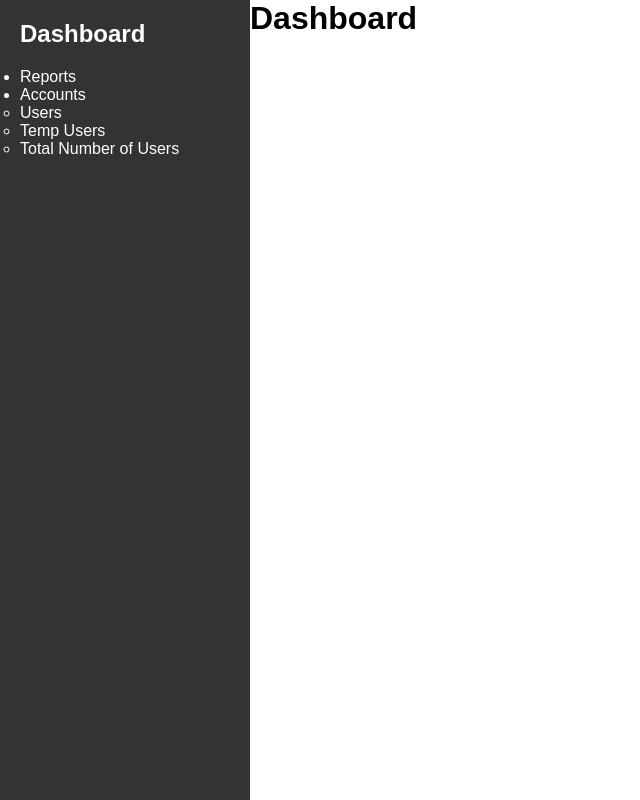
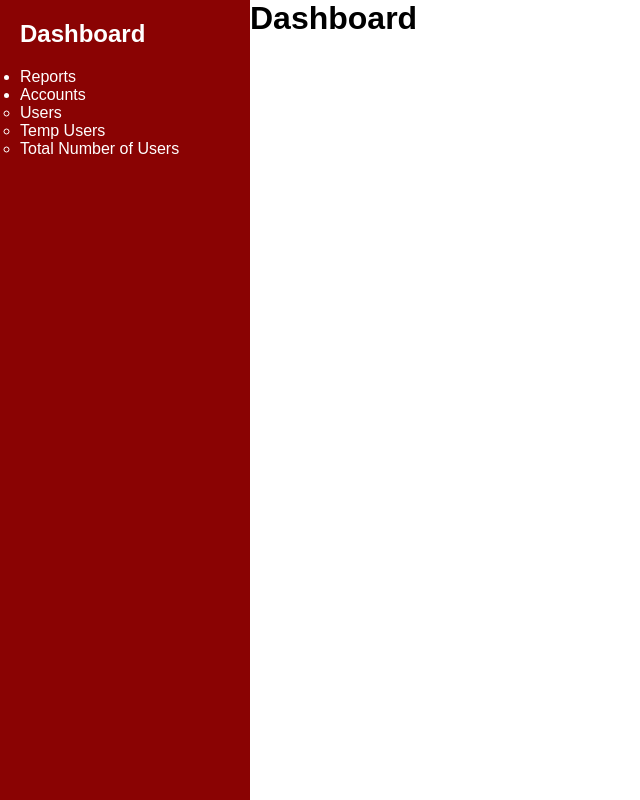
Before and after one commit to JonardPasilan/IT38A-Enterprise-System, a PHP site: page /dashboard.html in a window 1280 px wide. Shown: the whole page, without its empty margins (0-640 px from the left). Run offline with PHP 8.4, Linux system fonts and the light colour scheme.

Commit message:
add color

```diff
--- a/styles.css
+++ b/styles.css
@@ -10,7 +10,7 @@ body {
 .sidebar {
     width: 250px;
     height: 100vh;
-    background: #333;
+    background: #8a0303;
     color: white;
     padding: 20px;
 }
```
